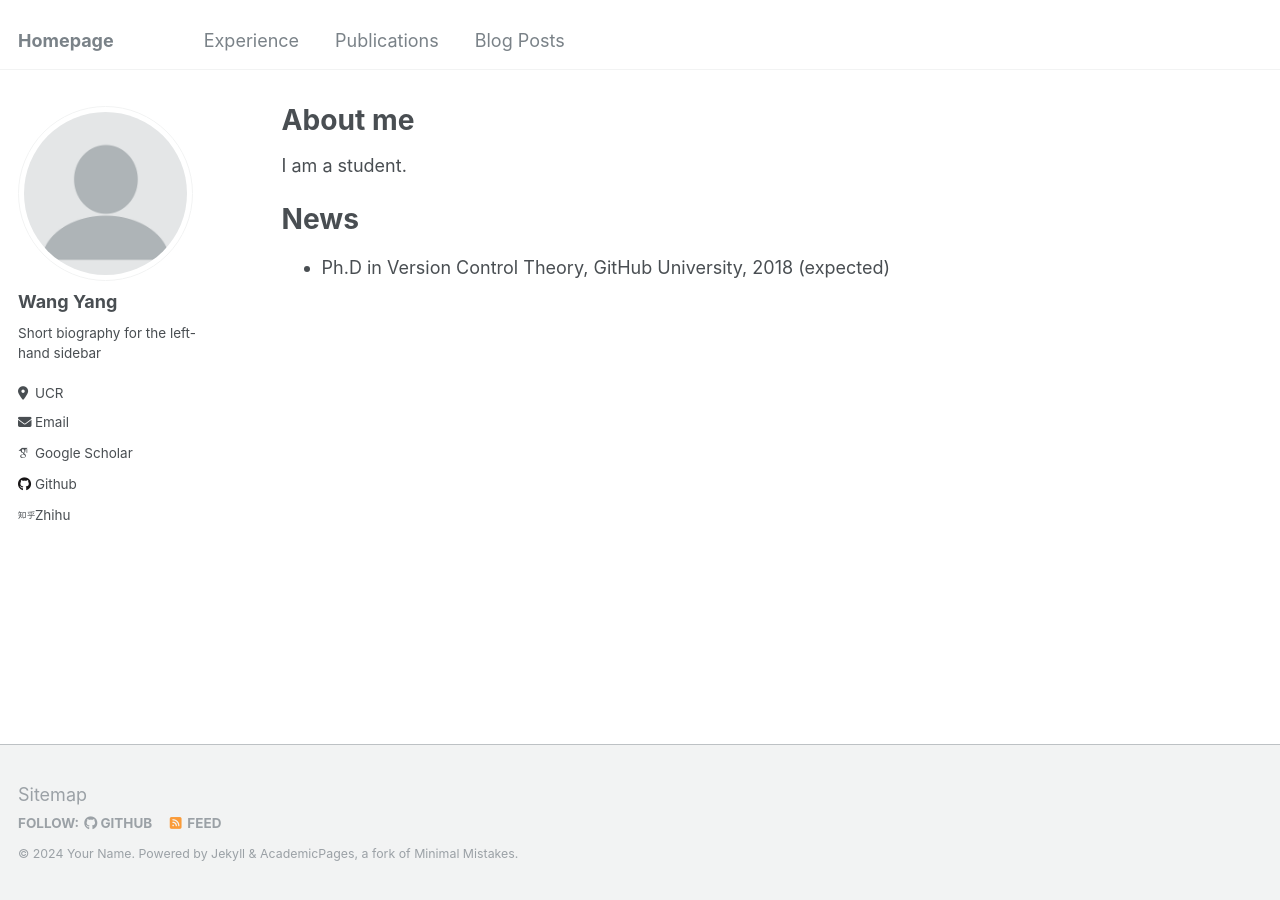
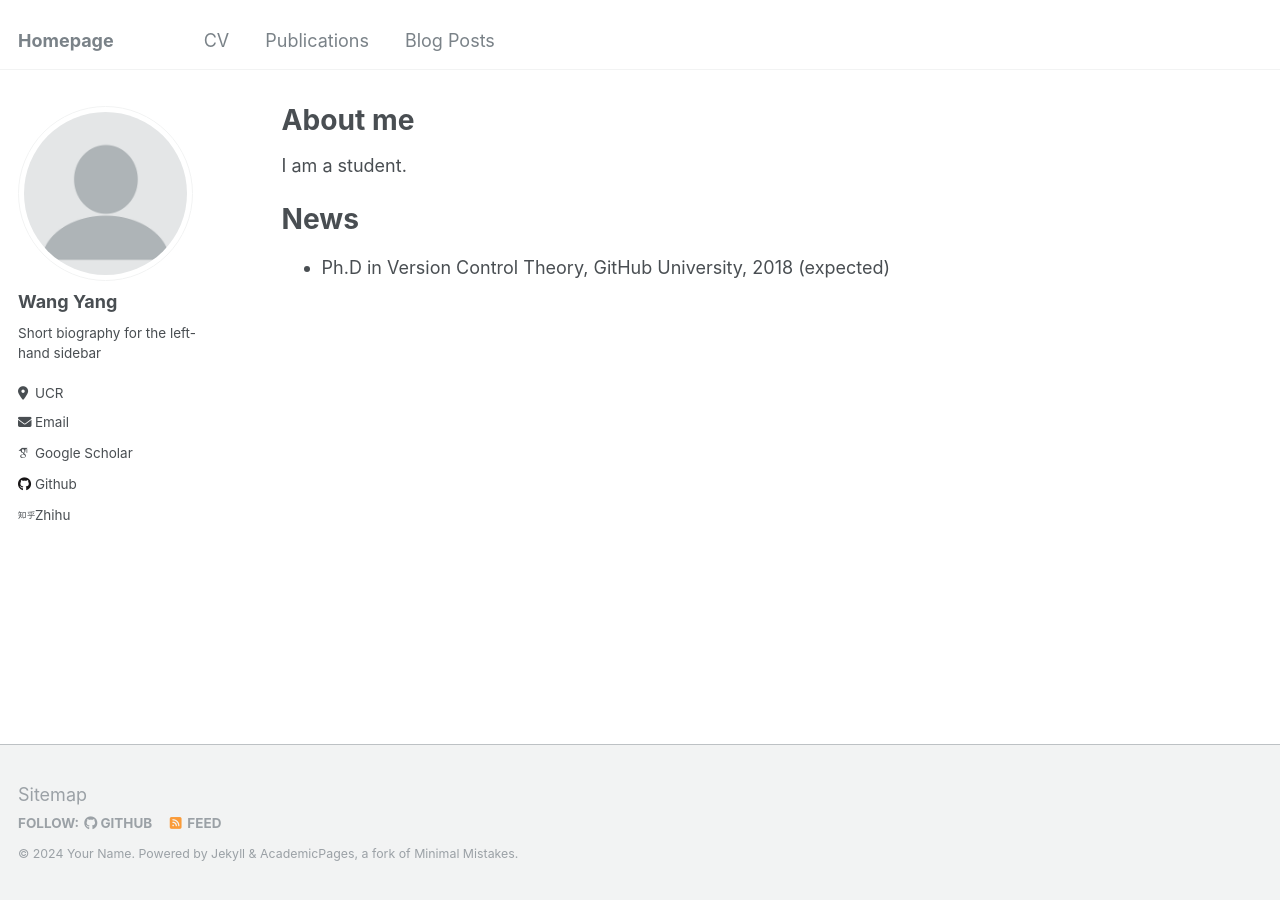
Before and after one commit to uservan/uservan.github.io, a Jekyll site: the page built from _pages/about.md, in a window 1280 px wide. Built offline with Jekyll 4.4.1, drawn with Linux system fonts in a browser that asks for light colours; some web fonts are replaced.

Commit message:
Update navigation.yml

```diff
--- a/_data/navigation.yml
+++ b/_data/navigation.yml
@@ -1,7 +1,7 @@
 # main links links
 main:
 
-  - title: "Experience"
+  - title: "CV"
     url: /cv/
 
   - title: "Publications"
```
